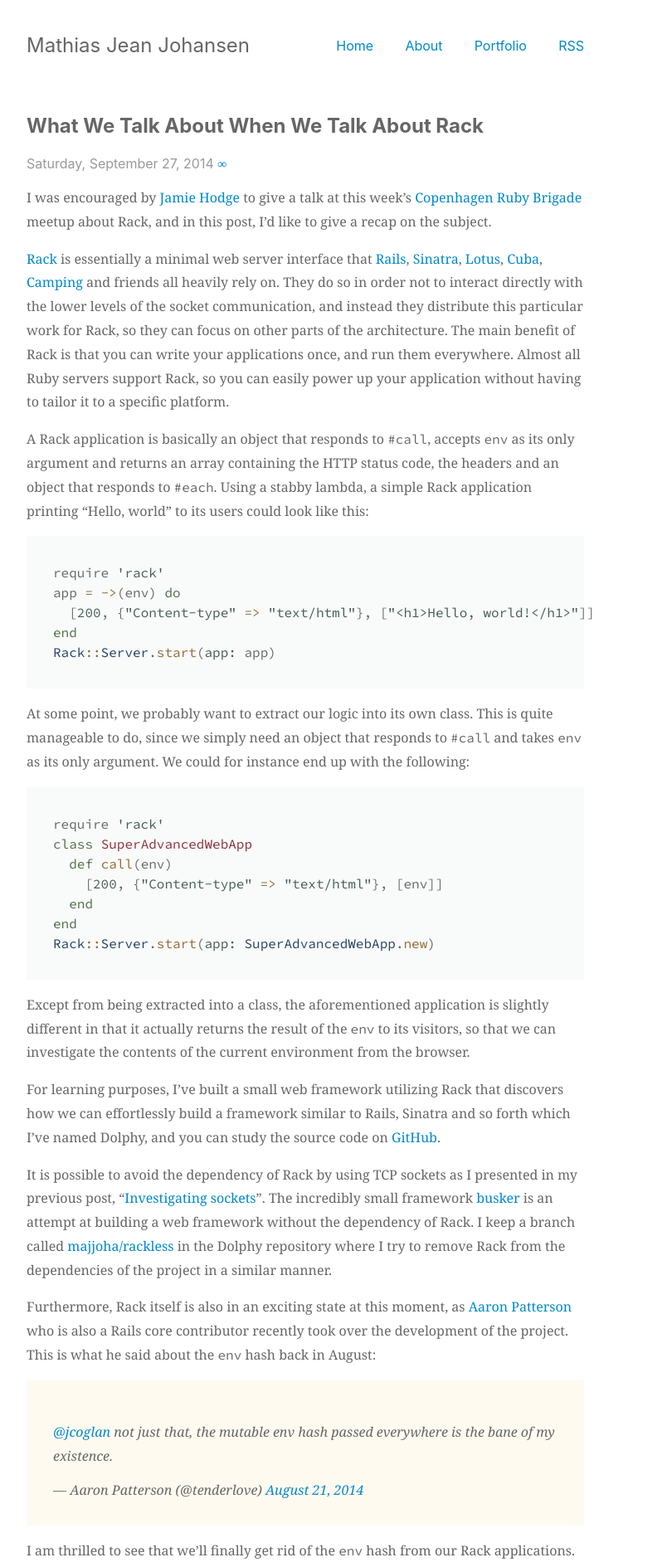
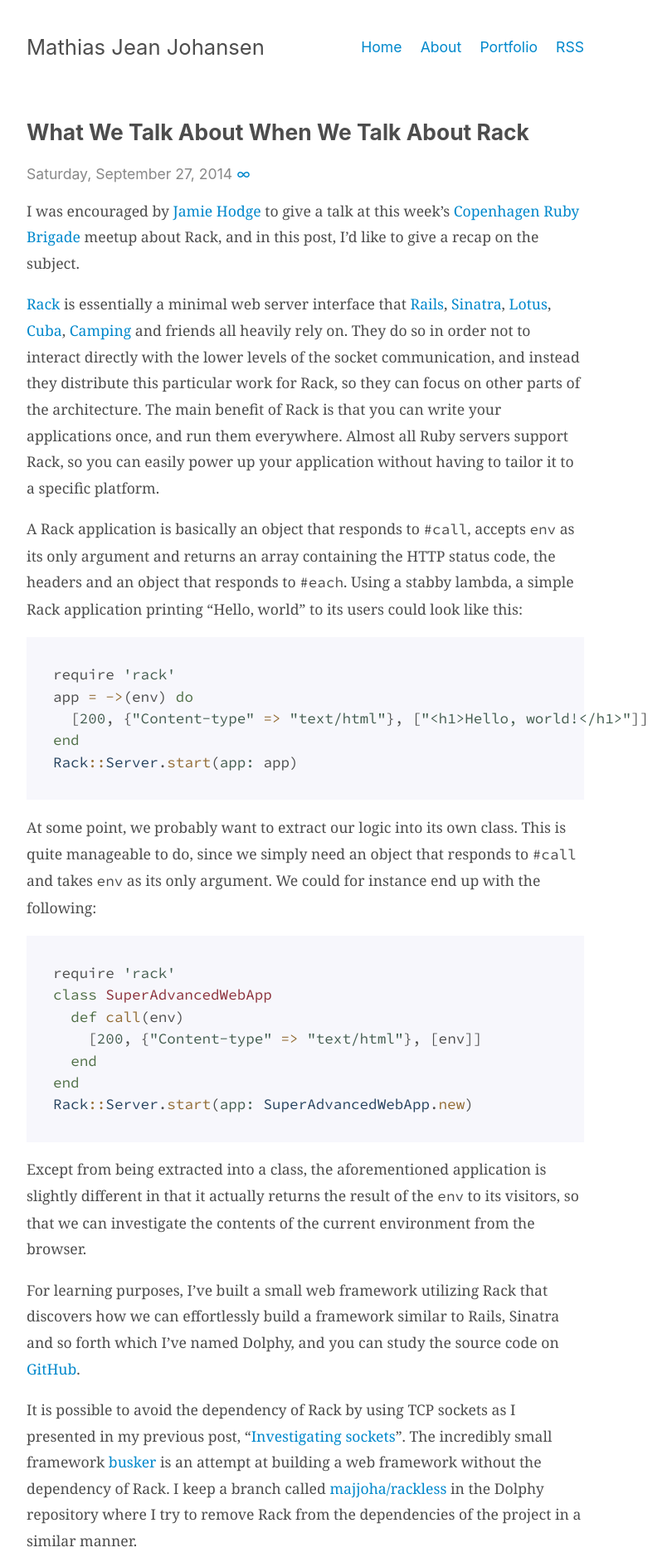
Before and after one commit to majjoha/majjoha.github.io, a Jekyll site: the page built from _posts/2014-09-27-what-we-talk-about-when-we-talk-about-rack.md, in a window 1280 px wide. Shown: the top 1889 px of the page at 83% size, without its empty margins (272-1082 px from the left). Built offline with Jekyll 4.4.1, drawn with Linux system fonts in a browser that asks for light colours; comment, search, counter and statistics services are not loaded.

Commit message:
Adjust font sizes, and colors slightly.

```diff
--- a/_includes/style.css
+++ b/_includes/style.css
@@ -1,13 +1,16 @@
 body {
   background: #FFF;
-  color: #666;
+  color: #4D4D4D;
   font-family: "Georgia", "Times New Roman", serif;
+  font-size: 1.1rem;
   -webkit-font-smoothing: antialiased;
   -moz-osx-font-smoothing: grayscale;
+  text-rendering: optimizeLegibility;
 }
 
-h1, h2, h3, h4, h5, h6, time, header, article {
+h1, h2, h3, h4, h5, h6, time, header, article, .permalink {
   font-family: -apple-system, BlinkMacSystemFont, "HelveticaNeue-Light", "Helvetica Neue", Arial, sans-serif;
+
 }
 
 p, ul, ol {
@@ -31,13 +34,13 @@
 
 header h1 {
   flex: 1.5;
-  font-size: 1.5rem;
+  font-size: 1.6rem;
   font-weight: normal;
 }
 
 header nav {
   display: flex;
-  flex: 1.2;
+  flex: 1.0;
   justify-content: space-between;
 
   flex-direction: row;
@@ -51,14 +54,13 @@
 
 article {
   display: flex;
-  max-height: 5.5vh;
-  min-height: 2rem;
+  max-height: 2.5rem;
 }
 
 article h1 {
-  font-size: 1rem;
+  font-size: 1.1rem;
   font-weight: normal;
-  color: #0277BD;
+  color: #4D4D4D;
   flex: 3;
   align-self: center;
   width: 1rem;
@@ -73,7 +75,7 @@
 }
 
 time {
-  color: #999;
+  color: #888;
 }
 
 time a:hover {
@@ -87,16 +89,16 @@
 }
 
 a:hover {
-  color: #069;
+  color: #006FB3;
   text-decoration: underline;
 }
 
 a:active {
-  color: #046;
+  color: #059;
 }
 
 pre {
-  font-size: 1rem;
+  font-size: 1.1rem;
 }
 
 code {
@@ -111,7 +113,7 @@
 
 kbd {
   font-family: -apple-system, BlinkMacSystemFont, "HelveticaNeue-Light", "Helvetica Neue", Arial, sans-serif;
-  font-size: 0.8rem;
+  font-size: 0.9rem;
   line-height: 1.8;
   white-space: nowrap;
   padding: 0.1rem 0.6rem;
@@ -123,9 +125,10 @@
 
 blockquote {
   background: #fffaf0;
-  margin: 1rem 0;
   font-style: italic;
-  padding: 2rem;
+  line-height: 1.5;
+  margin: 1rem auto;
+  padding: 0.25rem 1rem;
 }
 
 blockquote em:before {
@@ -133,15 +136,31 @@
 }
 
 blockquote em {
-  font-family: -apple-system, BlinkMacSystemFont, "HelveticaNeue-Light", "Helvetica Neue", Arial, sans-serif;
-  font-style: normal;
-  padding-top: 1rem;
   display: block;
+}
+
+.permalink:hover {
+  text-decoration: none;
+}
+
+.me {
+  background: repeat -3vw 2vh/12vw auto url(/images/me.png);
+  border-image: url(/images/me-border.png) 5% 5% repeat;
+  border-style: solid;
+  border-width: 0.8rem 0 0 0.8rem;
+  min-height: 23vh;
+  margin: auto auto;
+  display: block;
+}
+
+.me:hover {
+  background: repeat -3vw 2vh/12vw auto url(/images/me-loop.gif);
+  border-image: url(/images/me-border-loop.gif) 5% 5% repeat;
 }
 
 .highlight  {
   font-family: "Source Code Pro", "Menlo", monospace;
-  background: #F9FAFA;
+  background: #F7F7FC;
   box-sizing: border-box;
   padding: 0.5rem 1rem;
   margin: 1rem auto;
@@ -156,10 +175,10 @@
 .highlight .gi { color: #9E6F38 } /* Generic.Inserted */
 .highlight .gd { color: #26435F } /* Generic.Deleted */
 .highlight .gu { color: #926B33 } /* Generic.Subheading */
-.highlight .gh { color: #666 } /* Generic.Heading */
+.highlight .gh { color: #4D4D4D } /* Generic.Heading */
 
-.highlight .w { color: #666 } /* Text.Whitespace */
-.highlight .p { color: #666 } /* Punctuation */
+.highlight .w { color: #4D4D4D } /* Text.Whitespace */
+.highlight .p { color: #4D4D4D } /* Punctuation */
 
 .highlight .c { color: #22624B } /* Comment */
 .highlight .cm { color: #22624B } /* Comment.Multiline */
@@ -186,12 +205,12 @@
 .highlight .na { color: #926B33 } /* Name.Attribute */
 .highlight .nf { color: #926B33 } /* Name.Function */
 .highlight .nx { color: #926B33 } /* Name.Other */
-.highlight .nl { color: #666 } /* Name.Label */
-.highlight .nb { color: #666 } /* Name.Builtin */
-.highlight .ni { color: #666 } /* Name.Entity */
-.highlight .py { color: #666 } /* Name.Property */
-.highlight .bp { color: #666 } /* Name.Builtin.Pseudo */
-.highlight .n { color: #666 } /* Name */
+.highlight .nl { color: #4D4D4D } /* Name.Label */
+.highlight .nb { color: #4D4D4D } /* Name.Builtin */
+.highlight .ni { color: #4D4D4D } /* Name.Entity */
+.highlight .py { color: #4D4D4D } /* Name.Property */
+.highlight .bp { color: #4D4D4D } /* Name.Builtin.Pseudo */
+.highlight .n { color: #4D4D4D } /* Name */
 
 .highlight .k { color: #4F6F46 } /* Keyword */
 .highlight .kc { color: #4F6F46 } /* Keyword.Constant */
@@ -219,7 +238,7 @@
 .highlight .sr { color: #445E50 } /* Literal.String.Regex */
 .highlight .s1 { color: #445E50 } /* Literal.String.Single */
 .highlight .ss { color: #445E50 } /* Literal.String.Symbol */
-.highlight .sc { color: #666 } /* Literal.String.Char */
+.highlight .sc { color: #4D4D4D } /* Literal.String.Char */
 
 /* Smaller screens */
 @media only screen and (max-width: 960px) {
```
